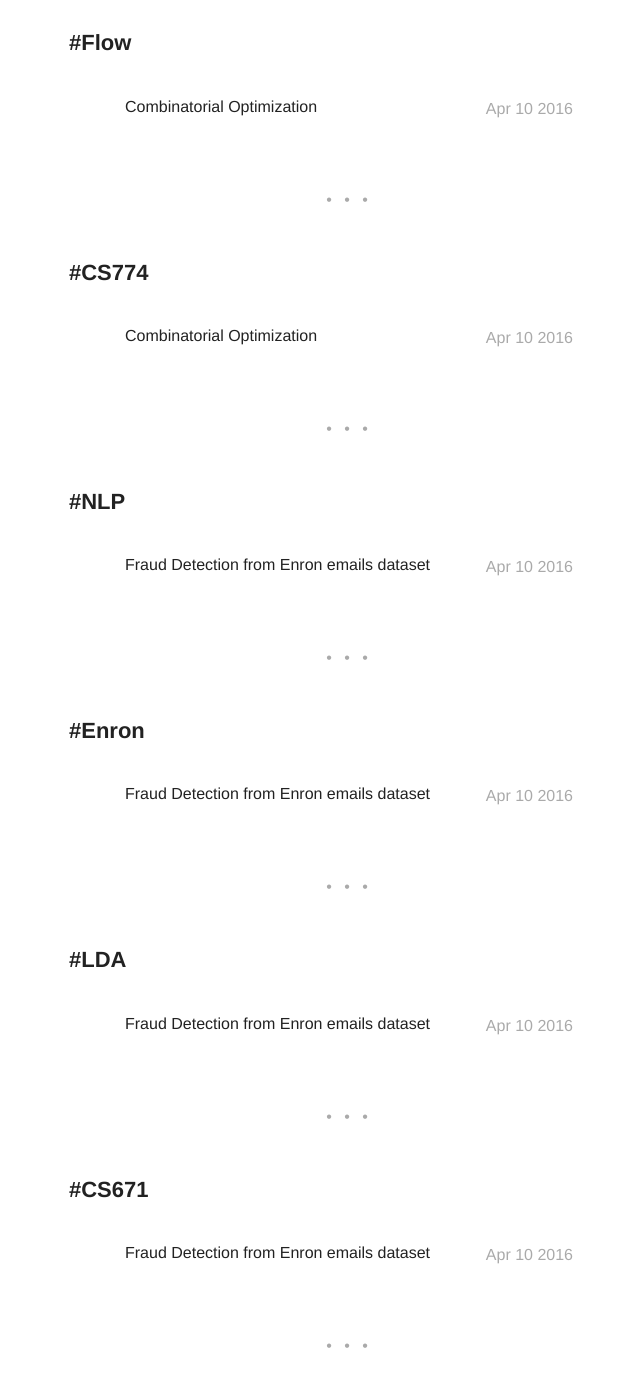
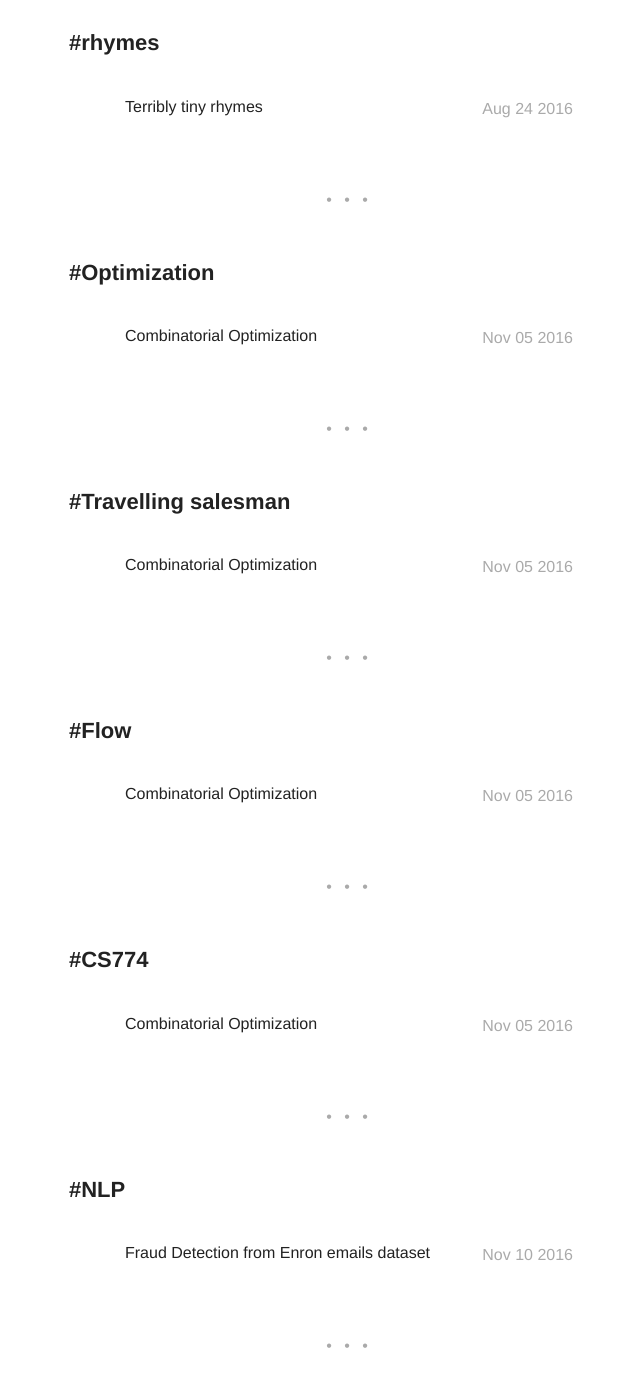
Before and after one commit to pratik1105/oldwebsite, a Jekyll site: the page built from tags.html, in a window 1280 px wide and 1400 px high, scrolled down 4483 px. Shown: the top 1387 px of the window, without its empty margins (291-931 px from the left). Built offline with Jekyll 4.4.1, drawn with Linux system fonts in a browser that asks for light colours; some of the changed text lies outside the part shown.

Commit message:
corrected dates for projects

```diff
--- a/_posts/2016-11-05-Combinatorial-Optimization.markdown
+++ b/_posts/2016-11-05-Combinatorial-Optimization.markdown
@@ -1,7 +1,7 @@
 ---
 title: "Combinatorial Optimization"
 layout: post
-date: 2016-04-10 22:10
+date: 2016-11-05 22:10
 image: /assets/images/tsp.jpg
 headerImage: true
 tag:
--- a/_posts/2016-11-10-Enron-Fraud-Detection.markdown
+++ b/_posts/2016-11-10-Enron-Fraud-Detection.markdown
@@ -1,7 +1,7 @@
 ---
 title: "Fraud Detection from Enron emails dataset"
 layout: post
-date: 2016-04-10 22:10
+date: 2016-11-10 22:10
 image: /assets/images/enron.jpg
 headerImage: true
 tag:
```
